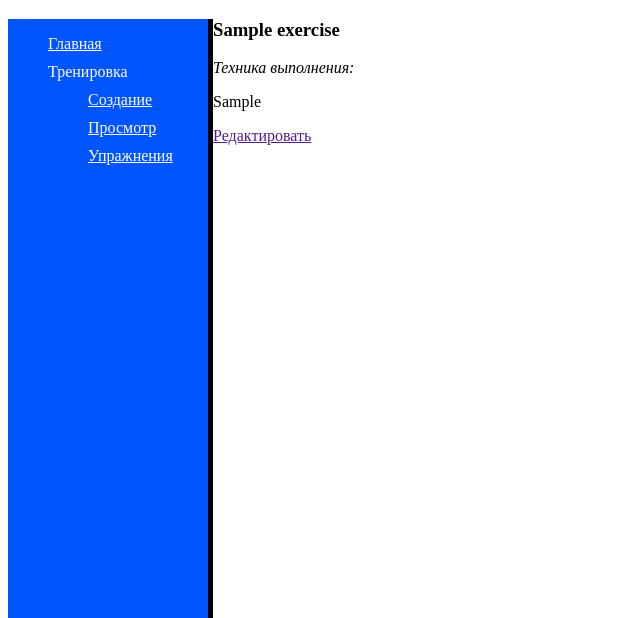
After one commit to mika-akopyan/training_diary, a Django app: template website/diary_training_sessions/workout/templates/workout/exercise_detail.html in a window 1280 px wide. The commit adds this page. Shown: the top 618 px of the page, without its empty margins (0-640 px from the left). Run offline with Django 5.2, Linux system fonts and the light colour scheme; the template is opened without the code that fills it: most values are stand-ins (such as "Sample title", 1, 10 or a date in 2020).

Commit message:
feat: Create a page to display a specific exercise

```diff
--- a/website/diary_training_sessions/workout/models.py
+++ b/website/diary_training_sessions/workout/models.py
@@ -6,7 +6,7 @@
 #   * Remove `` lines if you wish to allow Django to create, modify, and delete the table
 # Feel free to rename the models, but don't rename db_table values or field names.
 from django.db import models
-
+from django.urls import reverse
 
 
 class DataWorkout(models.Model):
@@ -47,6 +47,10 @@ class Exercises(models.Model):
     exercise = models.CharField(primary_key=True, max_length=100)
     technique_execution = models.TextField(blank=True, null=True)
     sides_quantity = models.IntegerField()
+
+    def get_absolute_url(self):
+        return reverse("exercise_detail", kwargs={"exercise_pk": self.pk})
+
 
     class Meta:
         ordering = ['exercise']
--- /dev/null
+++ b/website/diary_training_sessions/workout/templates/workout/exercise_detail.html
@@ -0,0 +1,15 @@
+{% extends "main/base.html" %}
+
+{% block title %}{{ exercise.exercise }}{% endblock title %}
+
+{% block content %}
+    {% comment %} Отображение упражнения и доп информации о нем {% endcomment %}
+    <h3>{{ exercise.exercise }}</h3>
+    <p><em>Техника выполнения:</em></p>
+    {% if not exercise.technique_execution %}
+        <p>Отсутствует техника выполнения.</p>
+    {% else %}
+        <p>{{ exercise.technique_execution }}</p>
+    {% endif %}
+    <a href="">Редактировать</a>
+{% endblock content %}
--- a/website/diary_training_sessions/workout/templates/workout/exercises.html
+++ b/website/diary_training_sessions/workout/templates/workout/exercises.html
@@ -14,7 +14,7 @@
         {% else %}
             <p>{{ exercise.technique_execution }}</p>
         {% endif %}
-        <a href="">Читать детальнее</a>
+        <a href="{{ exercise.get_absolute_url }}">Читать детальнее</a>
         <a href="">Редактировать</a>
     {% endfor %}
 
--- a/website/diary_training_sessions/workout/urls.py
+++ b/website/diary_training_sessions/workout/urls.py
@@ -6,4 +6,5 @@ urlpatterns = [
     path('creation/', creation, name='workout_creation'),
     path('viewing/', viewing, name='workout_viewing'),
     path('exercises/', ExercisesView.as_view(), name='exercises'),
+    path('exercises/<str:exercise_pk>/', ExerciseDetail.as_view(), name='exercise_detail'),
 ]
```
Also changed, not shown: website/diary_training_sessions/workout/views.py (+8 -1 lines).
